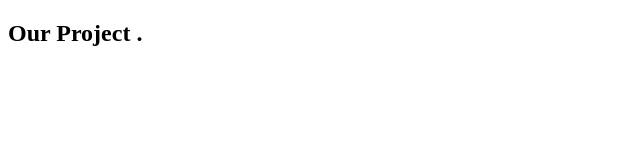
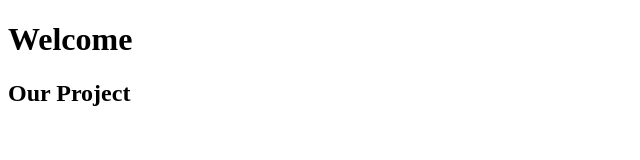
Before and after one commit to salgaramanli/our_project, a plain HTML site: page zzzz.html in a window 1280 px wide. Shown: the whole page, without its empty margins (0-640 px from the left). Drawn offline with Linux system fonts and the light colour scheme.

Commit message:
update Z

```diff
--- a/zzzz.html
+++ b/zzzz.html
@@ -7,6 +7,7 @@
     <title>Document</title>
 </head>
 <body>
-    <h2>Our Project .</h2>
+    <h1>Welcome</h1>
+    <h2>Our Project</h2>
 </body>
 </html>
```
